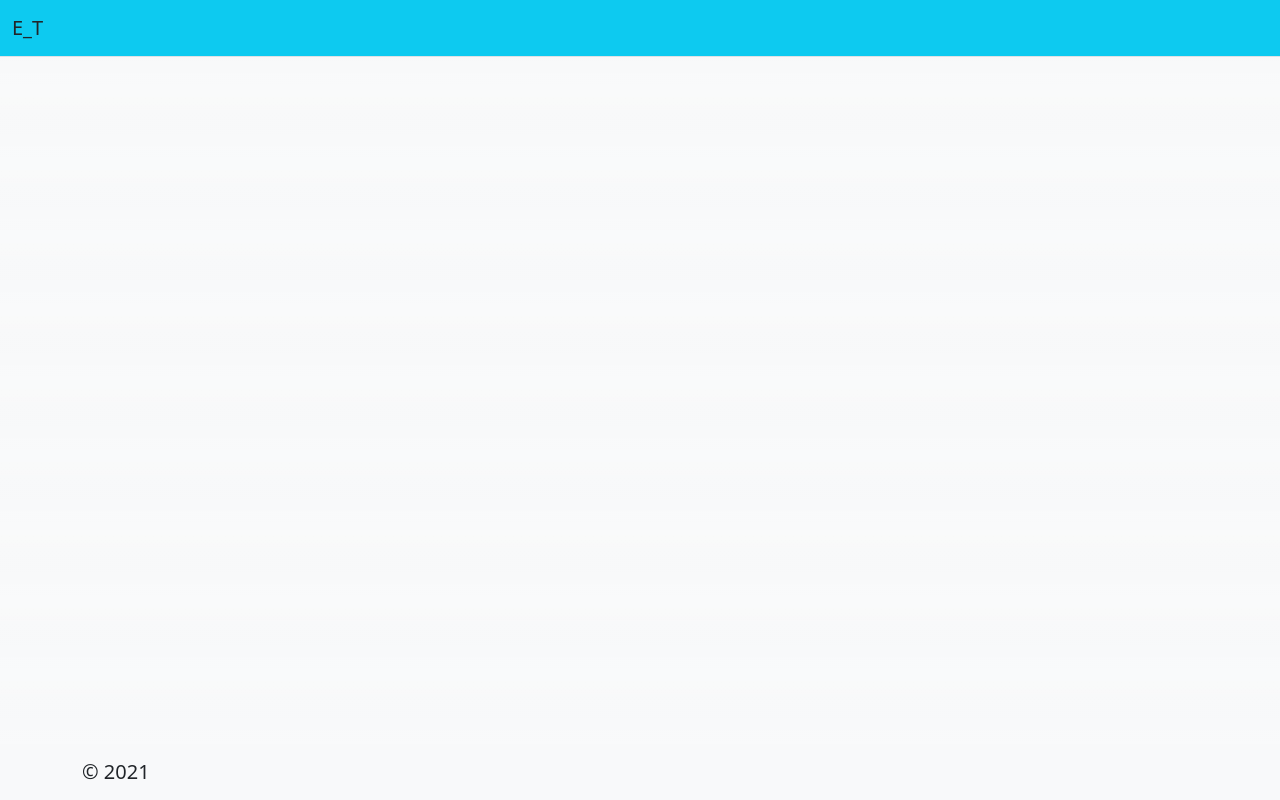
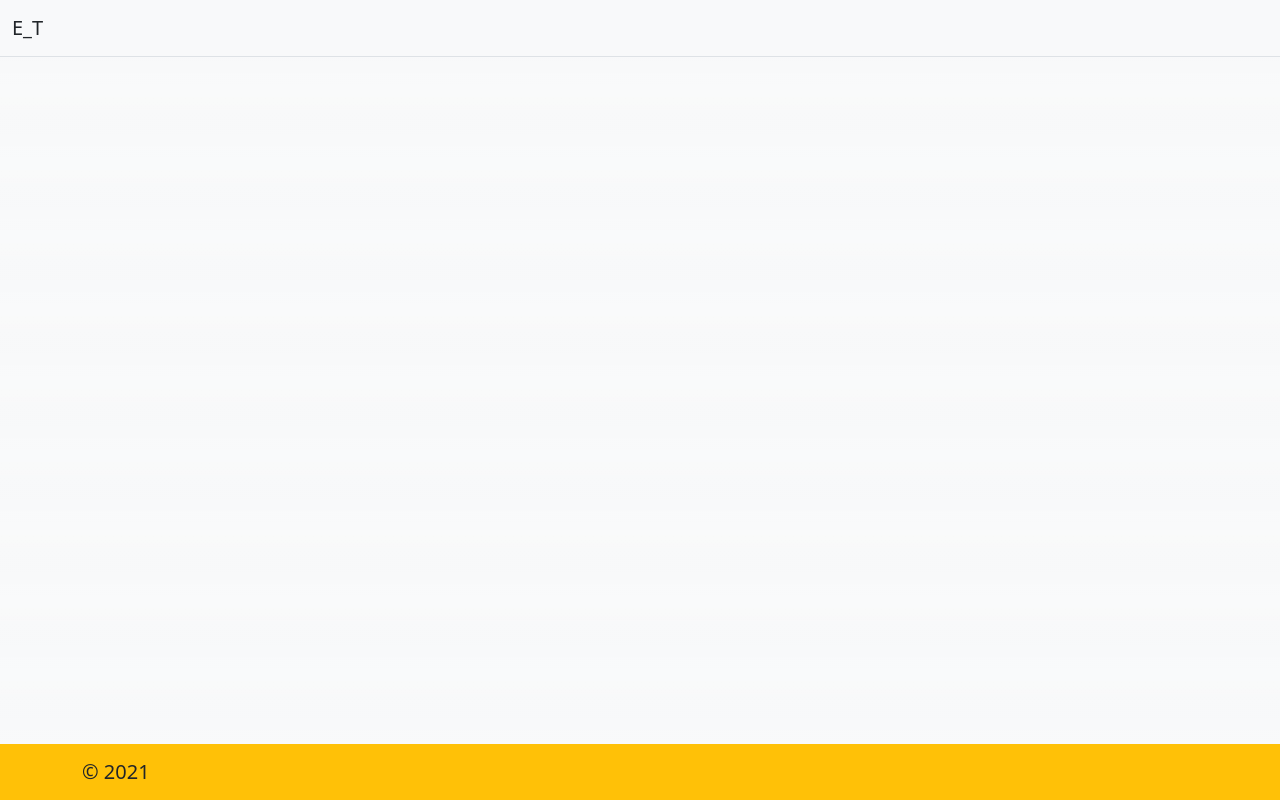
Before and after one commit to ktsin/exam_task_wad, a Django app: page /layout/ in a window 1280 px wide. Run offline with Django 3.2, Linux system fonts and the light colour scheme; some libraries are stand-ins or nearby versions.

Commit message:
Revert "setted up layout"
This reverts commit 75edf465

```diff
--- a/main_app/templates/layout.html
+++ b/main_app/templates/layout.html
@@ -11,7 +11,7 @@
 
 <body class="bg-light bg-gradient">
 <header>
-    <nav class="navbar navbar-expand-sm justify-content-center bg-info border-bottom box-shadow mb-3">
+    <nav class="navbar navbar-expand-sm justify-content-center bg-light border-bottom box-shadow mb-3">
         <div class="container d-flex justify-content-start">
             <a class="navbar-brand text-dark" href="">E_T</a>
         </div>
@@ -27,7 +27,7 @@
 
     {% endblock %}
 </div>
-<nav class="navbar fixed-bottom navbar-expand-sm navbar-dark bg-light box-shadow">
+<nav class="navbar fixed-bottom navbar-expand-sm navbar-dark bg-warning box-shadow">
     <div class="container">
         <a class="navbar-brand text-dark" href="">&copy; 2021</a>
     </div>
```
